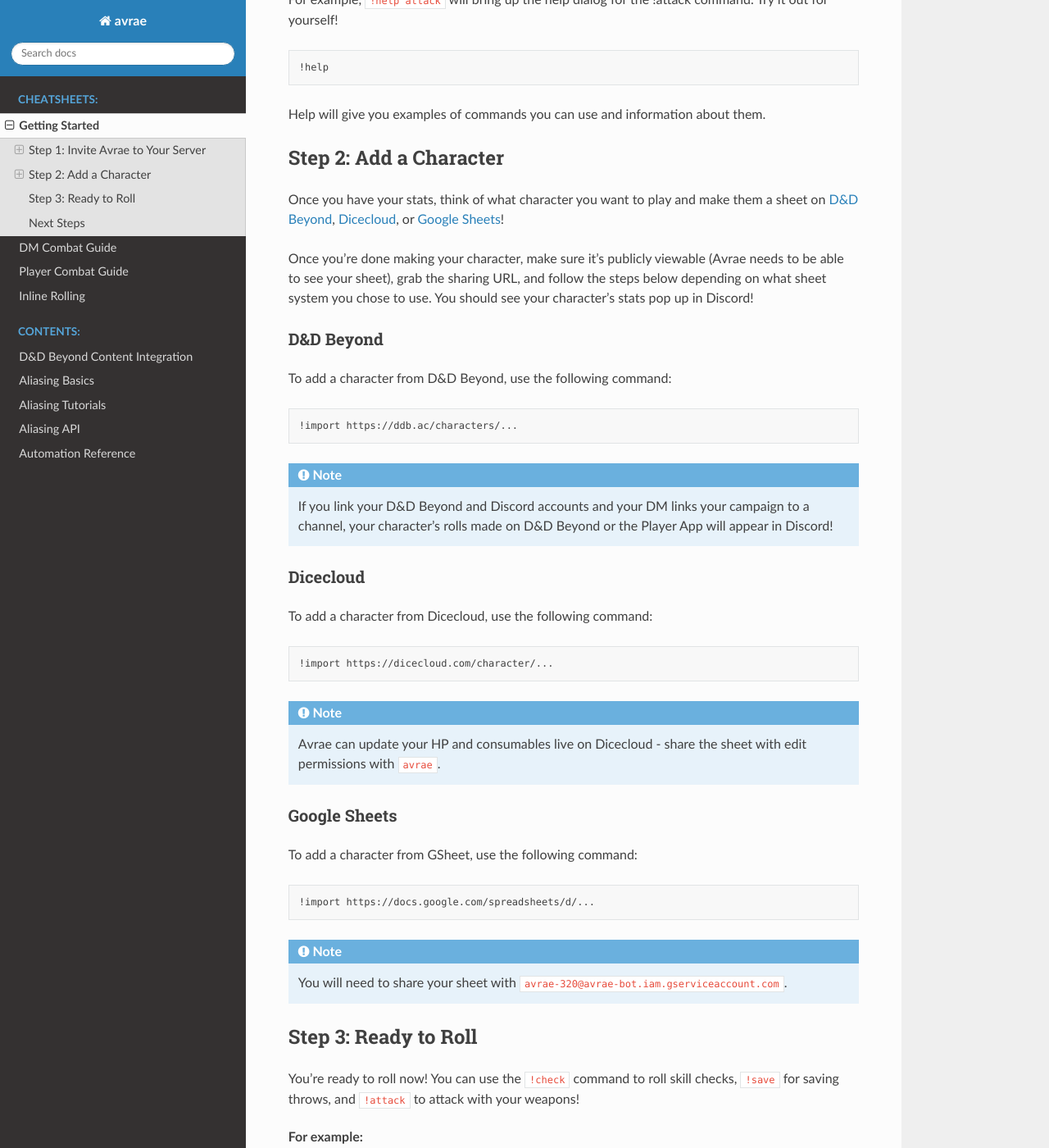
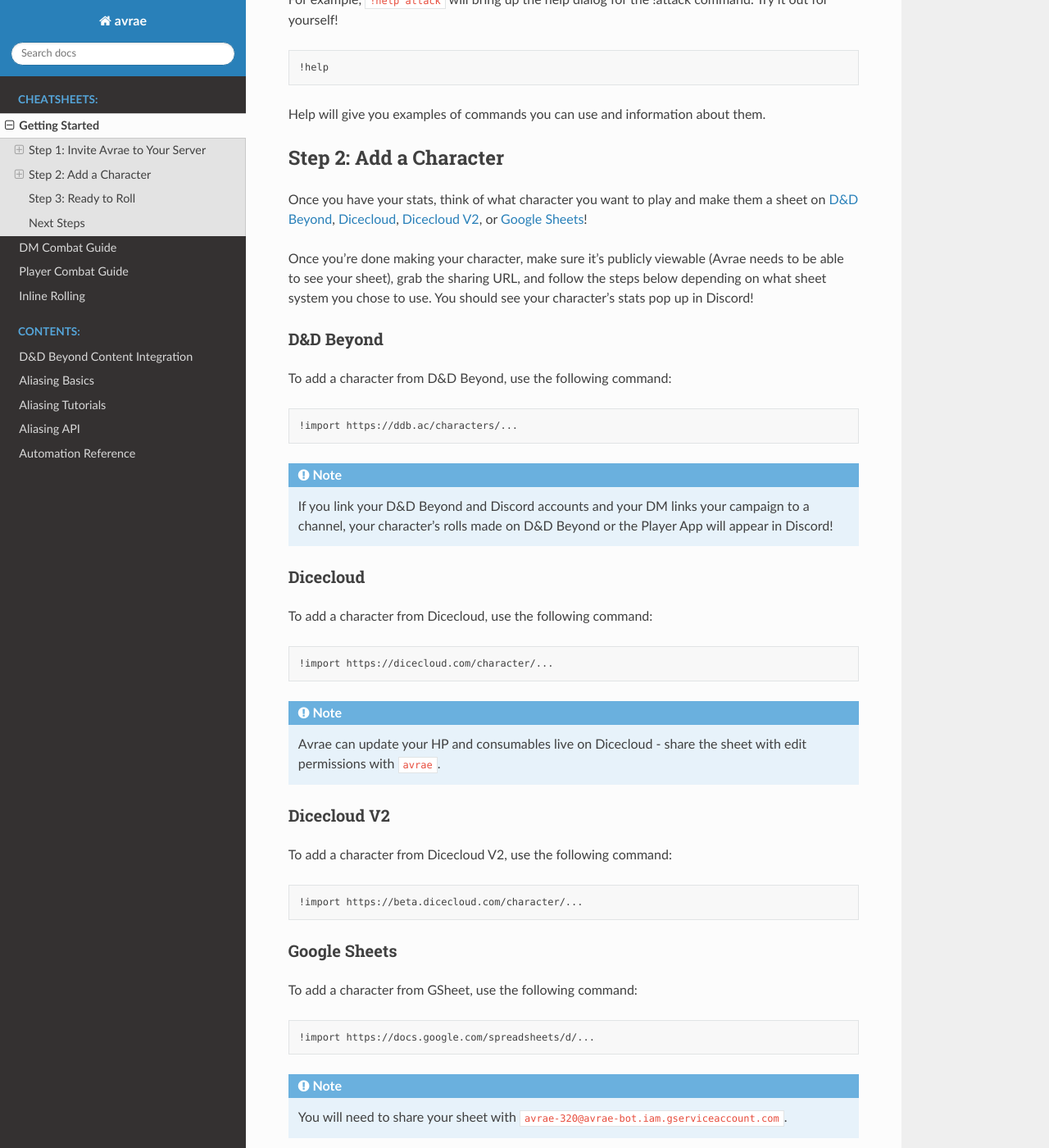
Before and after one commit to avrae/avrae, a Sphinx documentation site: the page built from docs/cheatsheets/get_started.rst, in a window 1280 px wide and 1400 px high, scrolled down 725 px. Shown: the whole window at 82% size. Built offline with Sphinx 7.4.7 and the Read the Docs theme 2.0.0, drawn with Linux system fonts in a browser that asks for light colours.

Commit message:
docs: add docs for V2

```diff
--- a/docs/cheatsheets/get_started.rst
+++ b/docs/cheatsheets/get_started.rst
@@ -31,7 +31,7 @@ Step 2: Add a Character
 -----------------------
 Once you have your stats, think of what character you want to play and make them a sheet on
 `D&D Beyond <https://www.dndbeyond.com/>`_, `Dicecloud <https://dicecloud.com/>`_,
-or `Google Sheets <https://gsheet2.avrae.io/>`_!
+`Dicecloud V2 <https://beta.dicecloud.com/>`_, or `Google Sheets <https://gsheet2.avrae.io/>`_!
 
 Once you're done making your character, make sure it's publicly viewable (Avrae needs to be able to see your sheet),
 grab the sharing URL, and follow the steps below depending on what sheet system you chose to use.
@@ -56,6 +56,12 @@ To add a character from Dicecloud, use the following command::
 .. note::
     Avrae can update your HP and consumables live on Dicecloud - share the sheet with edit permissions with ``avrae``.
 
+Dicecloud V2
+^^^^^^^^^^^^
+To add a character from Dicecloud V2, use the following command::
+
+  !import https://beta.dicecloud.com/character/...
+
 Google Sheets
 ^^^^^^^^^^^^^
 To add a character from GSheet, use the following command::
```
Also changed, not shown: README-docker.md (+11 -1 lines), README.md (+6 -2 lines), 3 other files.
